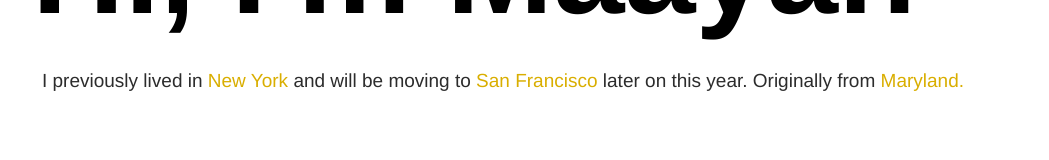
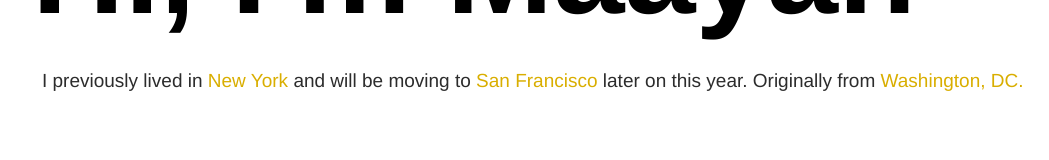
Before and after one commit to maayanalbert/malbert.space, a Next.js app: page / in a window 1280 px wide. Both pictures are taken after a click on the element "Geography". Shown: the part 363-523 px from the top of the page, without its empty margins (80-1129 px from the left). Built offline with nearby package versions, Linux system fonts and the light colour scheme.

Commit message:
Update GeographyInfo.tsx

```diff
--- a/src/components/GeographyInfo.tsx
+++ b/src/components/GeographyInfo.tsx
@@ -29,7 +29,7 @@
         className="hover:underline cursor-pointer"
         style={{ color: getPageColor("GEOGRAPHY", true) }}
       >
-        Maryland.
+        Washington, DC.
       </a>
     </p>
   )
```
